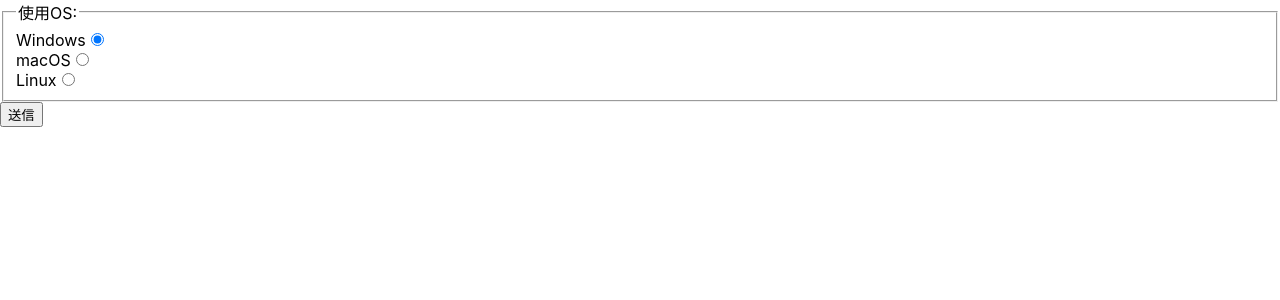
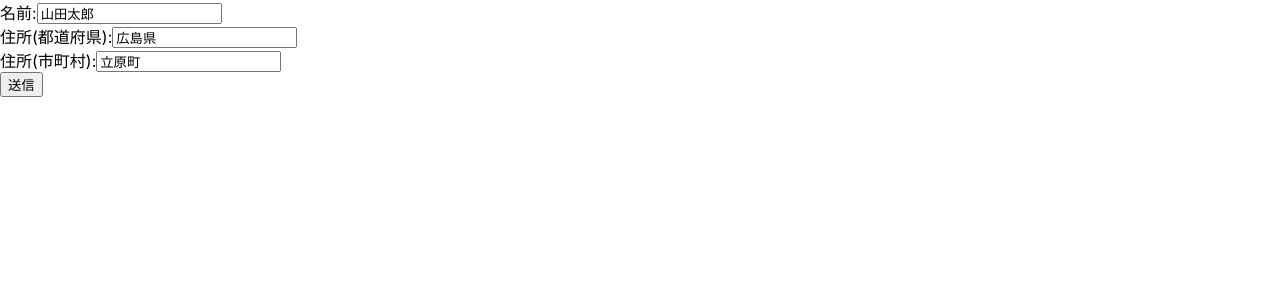
Before and after one commit to movingfastball/y-react1, a React (Create React App) app: page / in a window 1280 px wide. Shown: the top 300 px of the page. Built offline with nearby package versions, Linux system fonts and the light colour scheme.

Commit message:
11月17日分

```diff
--- /dev/null
+++ b/src/chap04/FormCheck.js
@@ -0,0 +1,32 @@
+import { useState } from 'react';
+
+export default function FormCheck() {
+    const[form, setForm] = useState({
+        agreement: false
+    });
+
+    const handleFormCheck = e => {
+        setForm({
+            ...form,
+            [e.target.name]:e.target.checked
+        });
+    };
+
+    const show = () => {
+        console.log(`同意確認:${form.agreement ? '同意':'反対'}`);
+    };
+
+    return (
+        <form>
+            <label htmlFor="agreement">同意します:</label>
+            <input
+                id="agreement"
+                name="agreement"
+                type="checkbox"
+                checked={form.agreement}
+                onChange={handleFormCheck}
+            /><br/>
+            <button type="button" onClick={show}>送信</button>
+        </form>
+    )
+}
--- /dev/null
+++ b/src/chap04/FormCheckMulti.js
@@ -0,0 +1,68 @@
+import { useState } from 'react';
+
+export default function FormCheckMulti() {
+    const [form, setForm] = useState({
+        animal: ['dog', 'hamster']
+    });
+
+    const handleFormMulti = e => {
+        const fa = form.animal;
+
+        if (e.target.checked) {
+            fa.push(e.target.value);
+        } else {
+            fa.splice(fa.indexOf(e.target.value), 1);
+        }
+
+        setForm({
+            ...form,
+            [e.target.name]: fa
+        });
+    };
+
+    const show = () => {
+        console.log(`好きな動物:${form.animal}`);
+    };
+
+    return (
+        <form>
+            <label htmlFor="animal_dog">イヌ</label>
+            <input
+                id="animal_dog"
+                name="animal"
+                type="checkbox"
+                value="dog"
+                checked={form.animal.includes('dog')}
+                onChange={handleFormMulti}
+            /><br/>
+            <label htmlFor="animal_cat">ネコ</label>
+            <input
+                id="animal_cat"
+                name="animal"
+                type="checkbox"
+                value="cat"
+                checked={form.animal.includes('cat')}
+                onChange={handleFormMulti}
+            /><br/>
+            <label htmlFor="animal_hamster">ハムスター</label>
+            <input
+                id="animal_hamster"
+                name="animal"
+                type="checkbox"
+                value="hamster"
+                checked={form.animal.includes('hamster')}
+                onChange={handleFormMulti}
+            /><br/>
+            <label htmlFor="animal_rabit">ウサギ</label>
+            <input
+                id="animal_rabit"
+                name="animal"
+                type="checkbox"
+                value="rabit"
+                checked={form.animal.includes('rabit')}
+                onChange={handleFormMulti}
+            /><br/>
+            <button type="button" onClick={show}>送信</button>
+        </form>
+    )
+}
--- /dev/null
+++ b/src/chap04/FormFile.js
@@ -0,0 +1,23 @@
+import { useRef } from 'react';
+
+export default function FormFile() {
+    const file = useRef(null);
+
+    function show() {
+        const fs = file.current.files;
+
+        for(const f of fs) {
+            console.log(`ファイル名:${f.name}`);
+            console.log(`種類:${f.type}`);
+            console.log(`サイズ:${Math.trunc(f.size/1024)}KB`);
+        }
+    }
+
+    return (
+        <form>
+            <input type="file" ref={file} multiple />
+            <button type="button" onClick={show}>送信</button>
+        </form>
+
+    )
+}
--- /dev/null
+++ b/src/chap04/StateNest.js
@@ -0,0 +1,71 @@
+import { useState } from 'react';
+
+export default function StateNest() {
+    const [form, setForm] = useState({
+        name:'山田太郎',
+        address:{
+            prefecture:'広島県',
+            city:'立原町'
+        }
+    });
+
+    const handleForm = e =>{
+        setForm({
+            ...form,
+            [e.target.name]:e.target.value
+        });
+    };
+
+    const handleFormNest = e => {
+        setForm({
+            ...form,
+            address:{
+                ...form.address,
+                [e.target.name]:e.target.value
+            }
+        });
+    };
+
+    const show = () => {
+        console.log(`${form.name} (${form.address.prefecture}・${form.address.city})`);
+    };
+
+    return (
+        <form>
+            <div>
+                <label htmlFor="name">名前:</label>
+                <input
+                    id="name"
+                    name="name"
+                    type="text"
+                    onChange={handleForm}
+                    value={form.name}
+                />
+            </div>
+            <div>
+                <label htmlFor="prefecture">住所(都道府県):</label>
+                <input
+                    id="prefecture"
+                    name="prefecture"
+                    type="text"
+                    onChange={handleFormNest}
+                    value={form.address.prefecture}
+                />
+            </div>
+            <div>
+                <label htmlFor="city">住所(市町村):</label>
+                <input
+                    id="city"
+                    name="city"
+                    type="text"
+                    onChange={handleFormNest}
+                    value={form.address.city}
+                />
+            </div>
+            <div>
+                <button type="button" onClick={show}>送信</button>
+            </div>
+        </form>
+    )
+
+}
--- a/src/index.js
+++ b/src/index.js
@@ -34,11 +34,16 @@ import FormTextarea from './chap04/FormTextarea';
 import FormSelect from './chap04/FormSelect';
 import FormList from './chap04/FormList';
 import FormRadio from './chap04/FormRadio';
+import FormCheck from './chap04/FormCheck';
+import FormCheckMulti from './chap04/FormCheckMulti';
+import FormFile from './chap04/FormFile';
+import StateNest from './chap04/StateNest';
+
 const root = ReactDOM.createRoot(document.getElementById('root'));//ここから4
 
 
 root.render(
-  <FormRadio/>
+  <StateNest/>
 )
 
 
```
